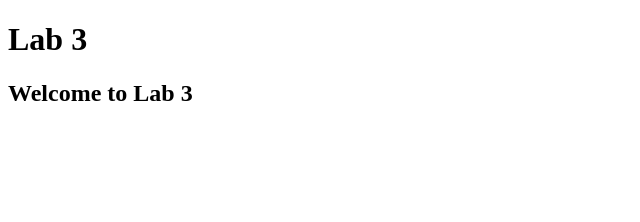
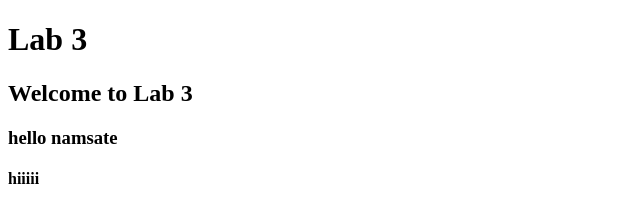
Before and after one commit to harshithareddyt6/fsdlab3, a plain HTML site: page index.html in a window 1280 px wide. Shown: the whole page, without its empty margins (0-640 px from the left). Drawn offline with Linux system fonts and the light colour scheme.

Commit message:
made changes

```diff
--- a/index.html
+++ b/index.html
@@ -8,5 +8,7 @@
 <body>
     <h1>Lab 3</h1>
     <h2>Welcome to Lab 3</h2>
+    <h3> hello namsate</h3>
+    <h4>hiiiii</h4>
 </body>
 </html>
```
